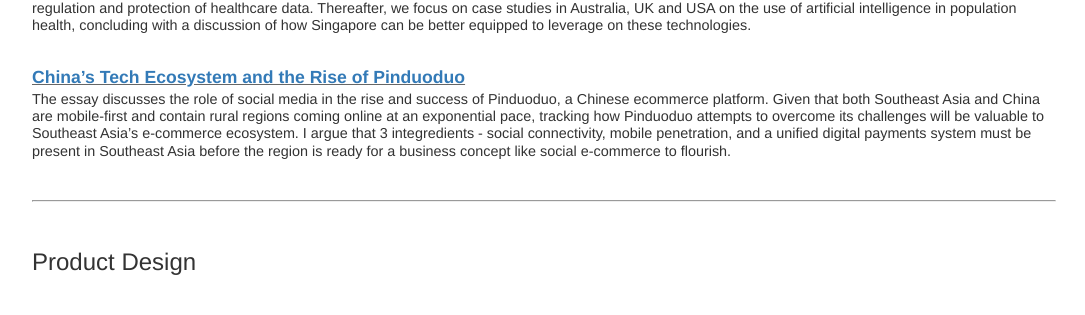
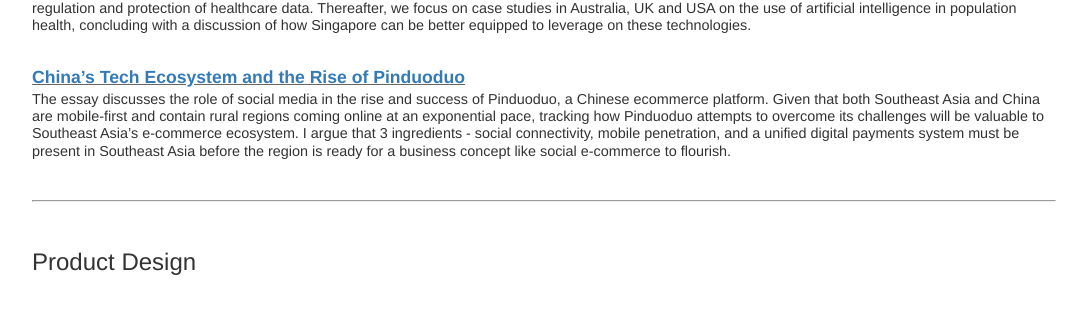
Before and after one commit to tanzhirong/tanzhirong.github.io, a Jekyll site: the page built from projects/index.html, in a window 1280 px wide and 900 px high. Shown: the part 446-761 px from the top of the window, without its empty margins (96-1181 px from the left). Built offline with Jekyll 4.4.1, drawn with Linux system fonts in a browser that asks for light colours.

Commit message:
Update index.html

```diff
--- a/projects/index.html
+++ b/projects/index.html
@@ -13,7 +13,7 @@
 <br>
 
 <div class="project_title"><b><u><a target="_blank" href="pinduoduo.pdf">China’s Tech Ecosystem and the Rise of Pinduoduo</a></u></b></div>
-<p class="exp_description">The essay discusses the role of social media in the rise and success of Pinduoduo, a Chinese ecommerce platform. Given that both Southeast Asia and China are mobile-first and contain rural regions coming online at an exponential pace, tracking how Pinduoduo attempts to overcome its challenges will be valuable to Southeast Asia’s e-commerce ecosystem. I argue that 3 integredients - social connectivity, mobile penetration, and a unified digital payments system must be present in Southeast Asia before the region is ready for a business concept like social e-commerce to flourish.</p>
+<p class="exp_description">The essay discusses the role of social media in the rise and success of Pinduoduo, a Chinese ecommerce platform. Given that both Southeast Asia and China are mobile-first and contain rural regions coming online at an exponential pace, tracking how Pinduoduo attempts to overcome its challenges will be valuable to Southeast Asia’s e-commerce ecosystem. I argue that 3 ingredients - social connectivity, mobile penetration, and a unified digital payments system must be present in Southeast Asia before the region is ready for a business concept like social e-commerce to flourish.</p>
 <br>
 
 <hr><br>
```
